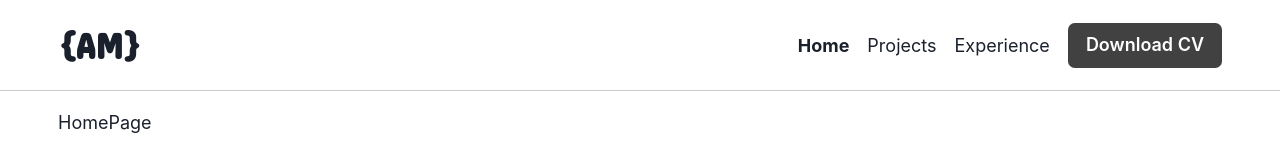
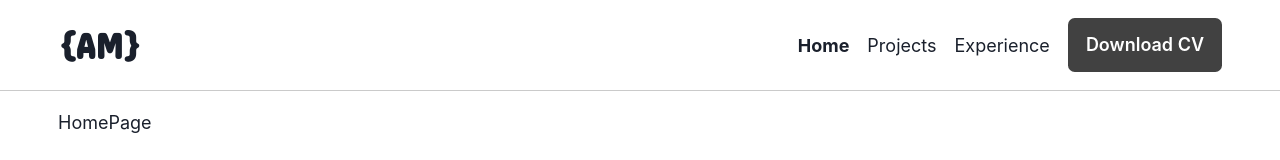
Before and after one commit to AlekseiMakonovitskii/portfolio, a React (Vite) app: page / in a window 1280 px wide. Shown: the top 160 px of the page. Built offline with nearby package versions, Linux system fonts and the light colour scheme.

Commit message:
add padding to cv button

```diff
--- a/src/components/Header/Header.module.scss
+++ b/src/components/Header/Header.module.scss
@@ -44,6 +44,10 @@
       font-weight: bold;
     }
   };
+}
+
+.sv_button {
+  padding: 1.5rem 1rem;
 }
 
 @media (max-width: $screen-table) {
--- a/src/components/Header/index.tsx
+++ b/src/components/Header/index.tsx
@@ -35,7 +35,7 @@ function Header() {
               <Link to='/' className={navLinkStyles.home}>Home</Link>
               <Link to='/projects' className={navLinkStyles.projects}>Projects</Link>
               <Link to='/experience' className={navLinkStyles.experience}>Experience</Link>
-              <ButtonDark>Download CV</ButtonDark>
+              <ButtonDark className={style.sv_button}>Download CV</ButtonDark>
             </div>
           </nav>
           <Button className={style.header_menu_btn} onClick={() => setIsOpen(true)}><FaBars size={30}/></Button>
```
